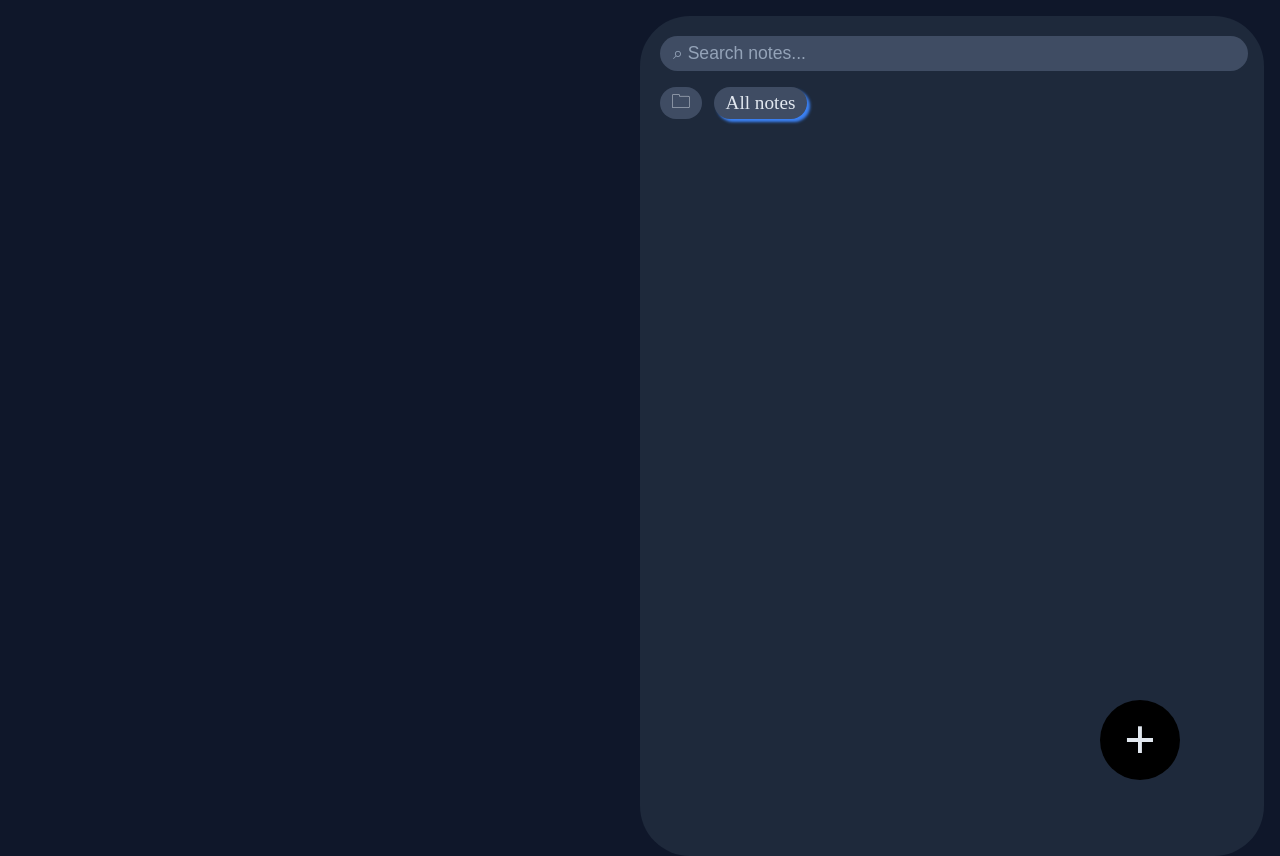
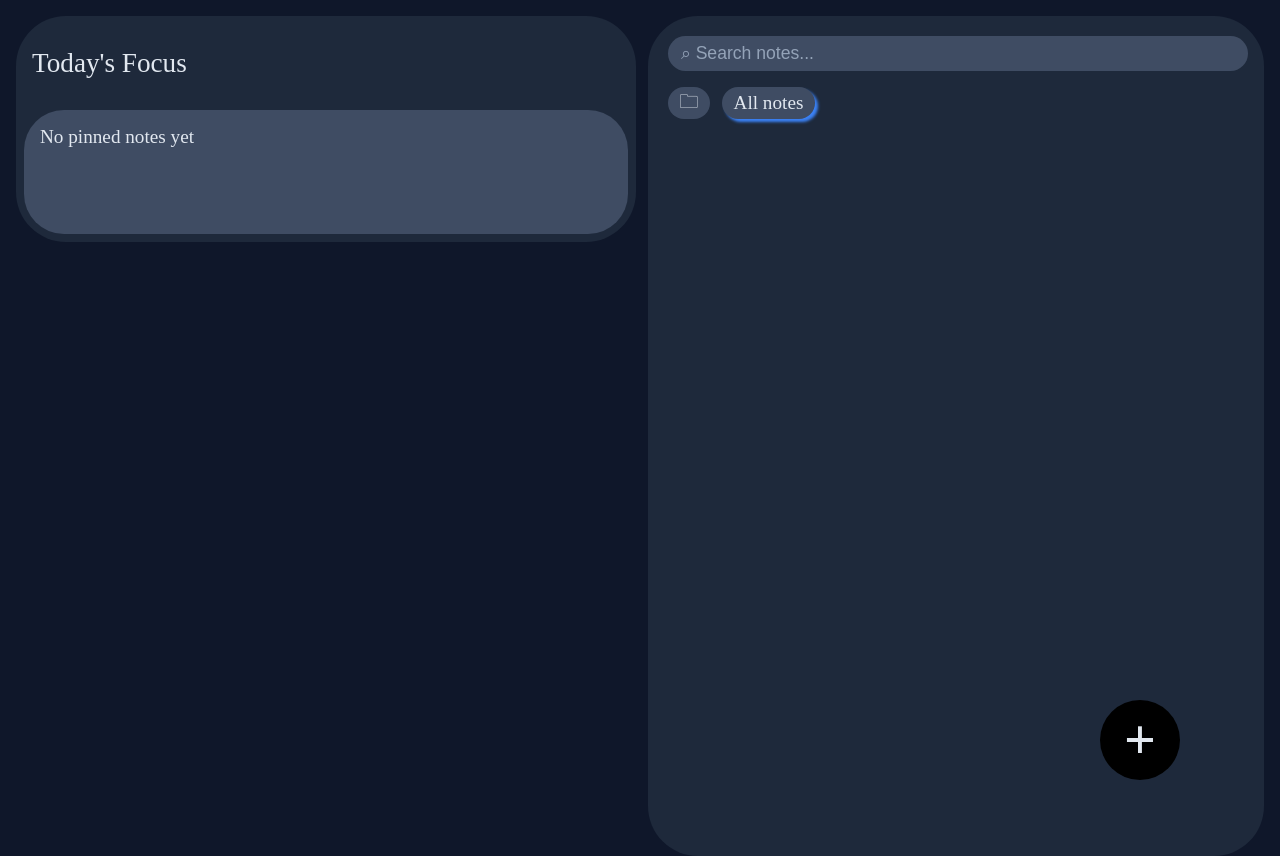
Before and after one commit to Elisabeth039/Dev-dashboard, a React (Vite) app: page / in a window 1280 px wide. Built offline with nearby package versions, Linux system fonts and the light colour scheme.

Commit message:
feat: add Today's Focus block with opening current pinned notes

```diff
--- a/src/App.css
+++ b/src/App.css
@@ -27,6 +27,7 @@ body{
 .main-content{
   display: grid;
   grid-template-columns: 1fr 1fr;
+  gap: 1rem;
 }
 
 .notes-container{
--- a/src/App.jsx
+++ b/src/App.jsx
@@ -2,6 +2,7 @@ import { useState, useEffect } from 'react';
 import './App.css';
 import Folders from './components/Folders.jsx';
 import Notes from './components/Notes.jsx';
+import TodayFocus from './components/TodayFocus.jsx'
 
 function App () {
     const [folders, setFolders] = useState(() => {
@@ -25,9 +26,26 @@ function App () {
     }, [notes])
 
     const [activeFolder, setActiveFolder] = useState(1);
+    const [noteToOpen, setNoteToOpen] = useState(null);
+
+    const openNote = (note) =>{
+        setActiveFolder(note.folder);
+        setNoteToOpen(note);
+    };
+
+    useEffect (() =>{
+        if (noteToOpen) {
+            setNoteToOpen(null);
+        }
+    }, [noteToOpen]);
 
     return(
         <div className='main-content'>
+            <TodayFocus
+                notes={notes}
+                folders={folders}
+                onOpenNote={openNote}
+            />
           <div className='notes-container'>
             <Folders
                 folders={folders}
@@ -42,6 +60,7 @@ function App () {
                 setFolders={setFolders}
                 notes={notes}
                 setNotes={setNotes}
+                externalNote={noteToOpen}
             />
           </div>
         </div>
--- a/src/components/Notes.jsx
+++ b/src/components/Notes.jsx
@@ -2,7 +2,7 @@ import { useState, useEffect, useRef } from 'react';
 import '../App.css';
 import '../styles/Notes.css';
 
-export default function Notes({ activeFolder, folders, notes, setNotes }) {
+export default function Notes({ activeFolder, folders, notes, setNotes, externalNote }) {
 
     const [noteTitle, setNoteTitle] = useState('');
     const [noteContent, setNoteContent] = useState([]);
@@ -176,6 +176,17 @@ export default function Notes({ activeFolder, folders, notes, setNotes }) {
 
 
 
+        useEffect(() =>{
+            if (externalNote) {
+                setSelectedNote(externalNote);
+                setNoteTitle(externalNote.title);
+                setNoteContent(externalNote.content || []);
+                setNoteOpen(true);
+            }
+        }, [externalNote]);
+
+
+
 
     const toggleCheckbox = (id) => {
         setNoteContent(prev =>
@@ -298,7 +309,7 @@ export default function Notes({ activeFolder, folders, notes, setNotes }) {
 
         {menuOpen && (
             <div className='menu'>
-                <button className='menu-btn' onClick={() => {pinNotes(selectedNote.id); setMenuOpen(false)}}>{selectedNote.pinned === true ? 'Unpin note' : 'Pin note'}</button>
+                <button className='menu-btn' onClick={() => { if (selectedNote) {pinNotes(selectedNote.id);} setMenuOpen(false)}}>{selectedNote.pinned === true ? 'Unpin note' : 'Pin note'}</button>
                 <button className='menu-btn' onClick={() => {setMoveTo(true); setMenuOpen(false)}}>Move to →</button>
                 <button className='menu-btn' onClick={deleteNote}>Delete</button>
             </div>
--- /dev/null
+++ b/src/components/TodayFocus.jsx
@@ -0,0 +1,88 @@
+import { useMemo, useRef, useState } from 'react';
+import '../App.css';
+import '../styles/TodayFocus.css'
+
+export default function TodayFocus ({notes, folders, onOpenNote}) {
+
+const [currentIndex, setCurrentIndex] = useState(0);
+
+const pinnedNotes = useMemo(() => {
+    return notes
+        .filter(note => note.pinned === true)
+        .sort((a, b) => new Date(b.lastChange) - new Date(a.lastChange));
+}, [notes]);
+
+
+
+const folderName = (folderId) => {
+    const folder = folders.find(f => f.id === folderId);
+    return folder ? folder.name : 'Unknown';
+};
+
+
+
+const getPreview = (content) => {
+    if (!content || content.length === 0) return 'Empty note'
+
+    for (const block of content) {
+        if (block.text.length !== 0){
+            const text = block.text.trim();
+            return text.length > 80 ? text.substring(0, 80) + '...' : text;
+        }
+    };
+
+    return 'No text content';
+};
+
+
+
+const currentNote = pinnedNotes[currentIndex];
+
+
+
+    return(
+        <div className='today-focus-section'>
+            <div className='label'>
+                <p className='tf-label'>Today's Focus</p>
+            </div>
+            <div className='pinned-note'>
+                {pinnedNotes.length === 0 ? (
+                    <p className='no-pinned'>No pinned notes yet</p>
+                ) : (
+                    <div className='tf-pinned-note'>
+                      <button className='btn-up'
+                      style={{visibility: pinnedNotes.length === 1 ? 'hidden' : ''}}
+                              onClick={() =>
+                                setCurrentIndex(prev =>
+                                    prev === 0
+                                    ? pinnedNotes.length -1
+                                    : prev -1
+                                )
+                              }>^</button>
+                        <div className='note-info' onClick={() => onOpenNote(currentNote)}>
+                          <div className='folder-title'>
+                            <p className='pinned-folder'>{folderName(currentNote.folder)} 🗀</p>
+                            <p className='pinned-title'>{currentNote.title?
+                                currentNote.title.length > 30 ? currentNote.title.substring(0, 30) + '...'
+                                                              : currentNote.title
+                                                              : 'Untitled Note'}</p>
+                          </div>
+
+                          <p className='pinned-content'>Content: {getPreview(currentNote.content)}</p>
+                        </div>
+                        <button className='btn-down'
+                        style={{visibility: pinnedNotes.length === 1 ? 'hidden' : ''}}
+                                onClick={() =>
+                                    setCurrentIndex(prev =>
+                                        prev === pinnedNotes.length -1
+                                        ? 0
+                                        : prev +1
+                                    )
+                        }>⌄</button>
+                        </div>
+                    )}
+            </div>
+        </div>
+    )
+
+};
--- a/src/styles/Notes.css
+++ b/src/styles/Notes.css
@@ -170,7 +170,6 @@
 }
 
 .note-content{
-    background-color: aqua;
     display: flex;
     flex-direction: column;
     gap:0.25rem;
--- /dev/null
+++ b/src/styles/TodayFocus.css
@@ -0,0 +1,93 @@
+.today-focus-section{
+    background-color: var(--second-bg);
+    display: flex;
+    flex-direction: column;
+    justify-content: space-between;
+    gap: 0.5rem;
+    border-radius: 50px;
+    height: 25%;
+    width: 98%;
+    padding: 0.5rem;
+}
+
+.label{
+    display: flex;
+    justify-content: space-between;
+    height: 30%;
+    border-radius: 40px;
+    padding: 0.5rem;
+}
+
+.pinned-note{
+    background-color: var(--cards);
+    height: 60%;
+    border-radius: 40px;
+    white-space: pre-wrap;
+    word-wrap: break-word;
+}
+
+.tf-label{
+    color: var(--text);
+    font-size: 1.7rem;
+    align-self: center;
+}
+
+.tf-pinned-note{
+    display: flex;
+    flex-direction: column;
+    width: 96%;
+    height: 7rem;
+    color: var(--text);
+    padding: 0 1rem;
+    justify-content: space-between;
+    border-radius: 40px;
+}
+
+.btn-up, .btn-down{
+    background: none;
+    outline: none;
+    border: none;
+    color: var(--text);
+    font-size: 1rem;
+    font-weight: 600;
+    width: 2rem;
+    align-self: center;
+}
+
+.no-pinned{
+    padding: 1rem;
+    font-size: 1.2rem;
+    color: var(--text);
+}
+
+.note-info{
+    height: 90%;
+    display: flex;
+    gap:2rem;
+}
+
+.pinned-content{
+    width: 60%;
+    min-width: 0;
+}
+
+.folder-title{
+    width: 40%;
+    min-width: 0;
+}
+
+.pinned-folder{
+    font-size: 1.5rem;
+}
+
+.pinned-title{
+    font-size: 0.9rem;
+    white-space: pre-wrap;
+    word-wrap: break-word;
+}
+
+.pinned-title,
+.pinned-content{
+    overflow-wrap: break-word;
+    word-break: break-word;
+}
```
